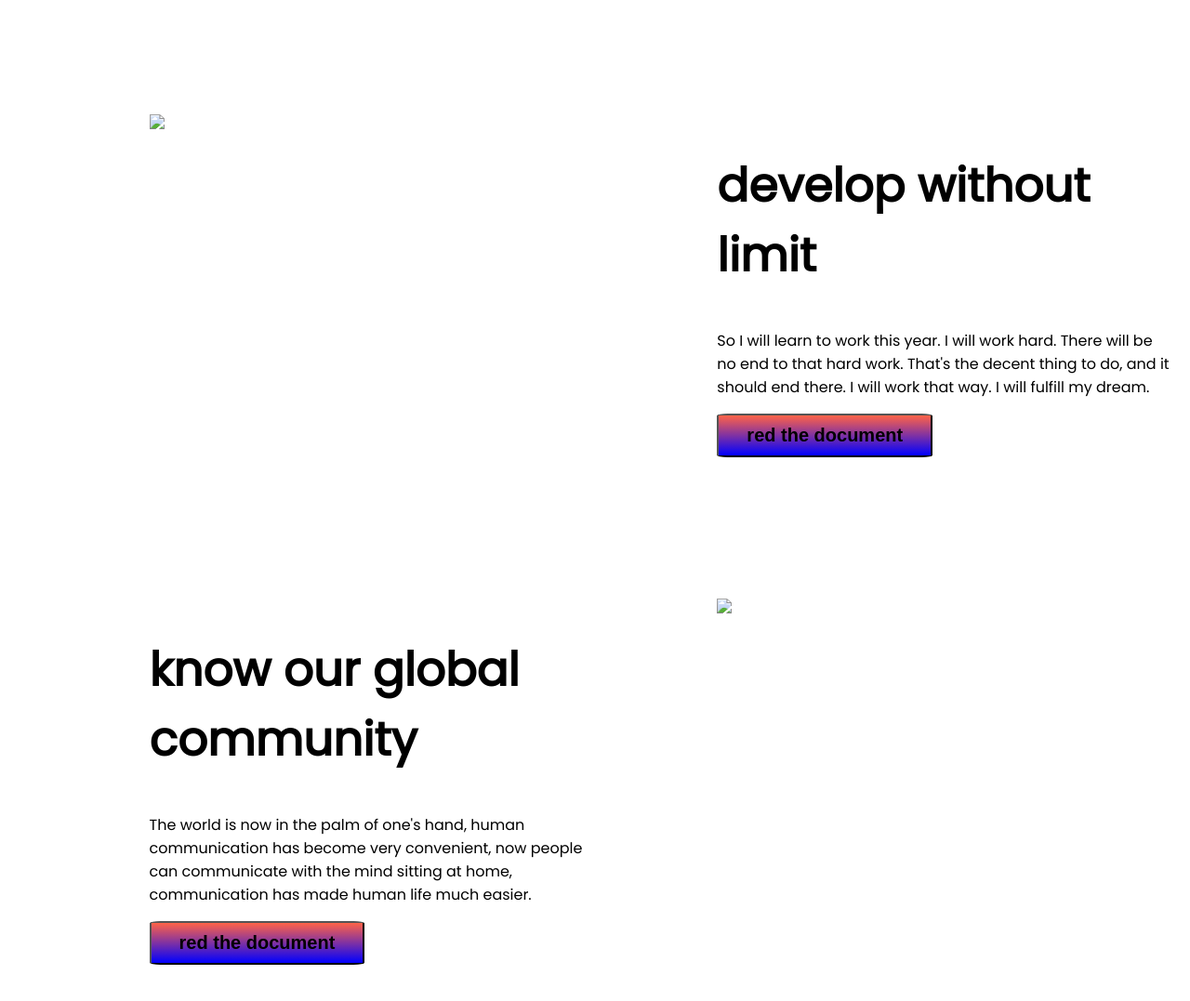
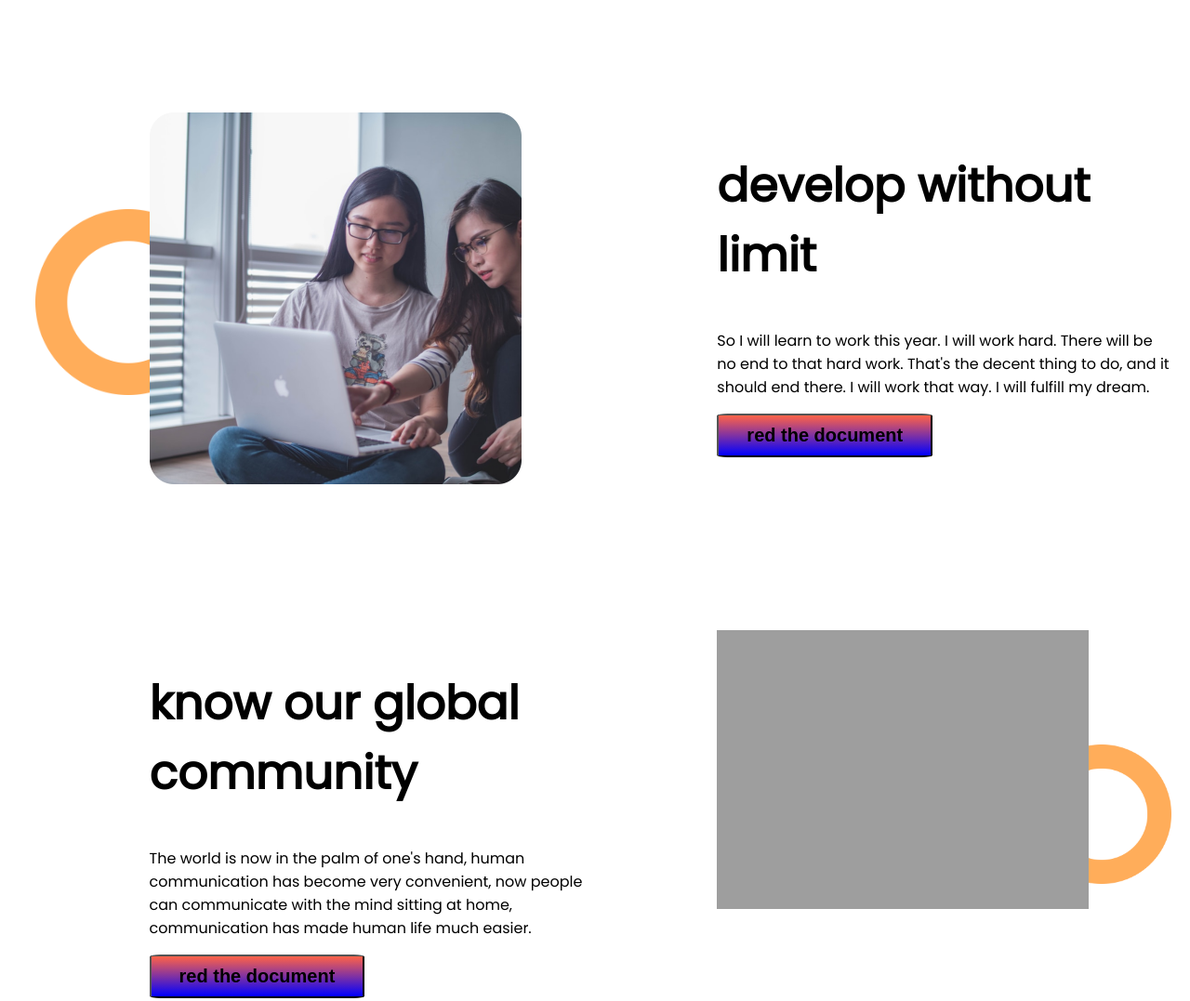
Before and after one commit to rahulhawlader/assignment, a plain HTML site: page index.html in a window 1280 px wide. Shown: the part 1260-2337 px from the top of the page at 93% size. Drawn offline with Linux system fonts and the light colour scheme; the site is published under a folder, as on GitHub Pages, so addresses that start at the root find nothing.

Commit message:
images change

```diff
--- a/index.html
+++ b/index.html
@@ -34,7 +34,7 @@
     <section>
 
         <div class="Mission sadow">
-            <img src="/images/illustrator-1.png">
+            <img src="images/illustrator-1.png">
             <h2> Misson</h2>
             <p>This year I am retiring. So my goal this year is to learn to work one by one.</p>
         </div>
@@ -78,7 +78,7 @@
 
     <section class="background">
         <div class="half-width">
-            <img src="/images/coding.png">
+            <img src="images/coding.png">
         </div>
         <div class="half-width">
             <h1>develop without limit</h1>
@@ -96,7 +96,7 @@
             <button class="button-c">red the document</button>
         </div>
 
-        <div class="half-width"><img src="/images/project.png"></div>
+        <div class="half-width"><img src="images/project.png"></div>
     </section>
 
 
@@ -111,7 +111,7 @@
             <button class="button-c">click</button>
             </di>
         </div class="half-width">
-        <img src="/images/Flag-Bangladesh.jpg">
+        <img src="images/Flag-Bangladesh.jpg">
 
     </section>
     <footer class="align" id="black">
--- a/style.css
+++ b/style.css
@@ -54,7 +54,7 @@ section{
     border-radius: 10%;
 }
 .background{
-    background-image: url(/images/shapes/shape-1.png);
+    background-image: url(images/shapes/shape-1.png);
     background-position:left;
     background-repeat: no-repeat;
     background-size: 200px;
@@ -62,7 +62,7 @@ section{
 
 
 .background-two{
-    background-image: url(/images/shapes/shape-1.png);
+    background-image: url(images/shapes/shape-1.png);
     background-repeat: no-repeat;
     background-position: right;
     background-size: 150px;
```
